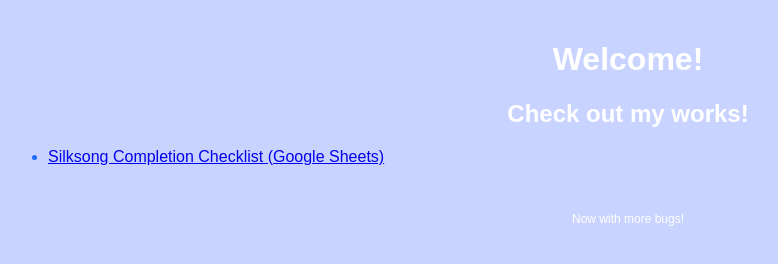
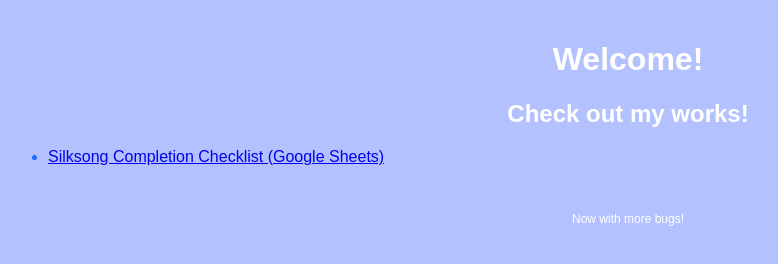
Before and after one commit to TheCentiCoding/TheCentiCoding.github.io, a plain HTML site: page index.html in a window 1280 px wide. Shown: the whole page, without its empty margins (12-790 px from the left). Drawn offline with Linux system fonts and the light colour scheme.

Commit message:
Update style.css

```diff
--- a/style.css
+++ b/style.css
@@ -2,7 +2,7 @@ body {
     font-family: Arial, sans-serif;
     margin: 0;
     padding: 20px;
-    background: #c9d3ff;
+    background: #b3c1ff;
 }
 
 
```
